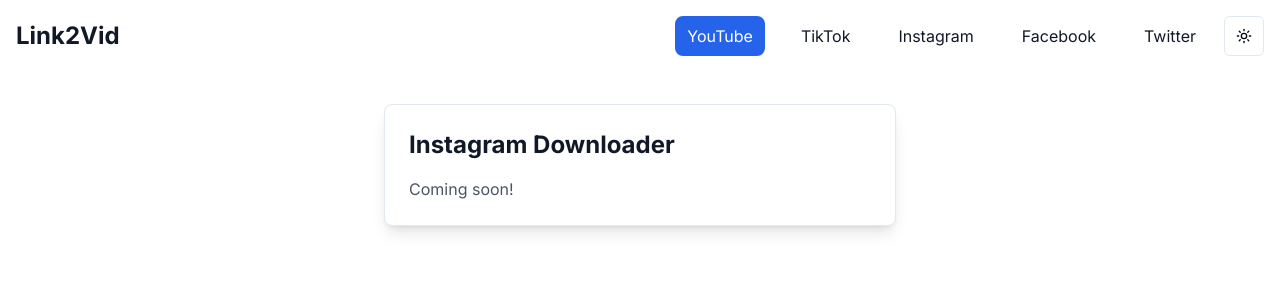
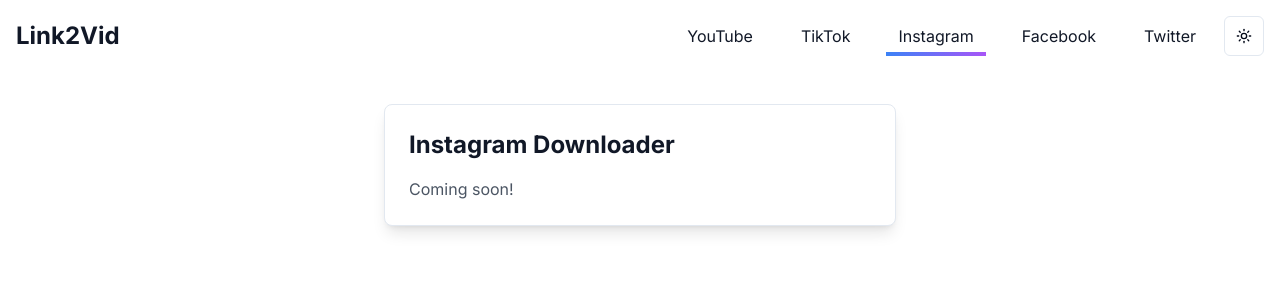
Before and after one commit to TSOlami/link2vid, a Next.js app: page /downloader/instagram in a window 1280 px wide. Shown: the top 300 px of the page. Built offline with nearby package versions, Linux system fonts and the light colour scheme.

Commit message:
Refactor Navbar component to manage active tab state and improve menu behavior. Added useEffect to close the menu on route change and enhanced tab highlighting with a gradient underline effect. Updated styles for smoother transitions.

```diff
--- a/src/components/Navbar.tsx
+++ b/src/components/Navbar.tsx
@@ -1,14 +1,15 @@
 "use client";
 
-import { useState } from "react";
+import { useState, useEffect } from "react";
 import Link from "next/link";
+import { usePathname } from "next/navigation";
 import { motion } from "framer-motion";
 import { ThemeToggle } from "@/components/theme-toggle";
 import { Menu, X } from "lucide-react";
 
 export default function Navbar() {
-  const [activeTab, setActiveTab] = useState("youtube");
   const [menuOpen, setMenuOpen] = useState(false);
+  const pathname = usePathname() || "";
 
   const tabs = [
     { id: "youtube", name: "YouTube", href: "/downloader/youtube" },
@@ -17,6 +18,10 @@
     { id: "facebook", name: "Facebook", href: "/downloader/facebook" },
     { id: "twitter", name: "Twitter", href: "/downloader/twitter" },
   ];
+
+  useEffect(() => {
+    setMenuOpen(false);
+  }, [pathname]);
 
   return (
     <nav className="bg-white dark:bg-gray-900 shadow-md">
@@ -34,27 +39,25 @@
         </div>
 
         {/* Tabs */}
-        <div className={`md:flex items-center ${menuOpen ? "block" : "hidden"}`}>
+        <div className={`md:flex items-center ${menuOpen ? "block" : "hidden"} transition-all duration-300 ease-in-out`}>
           <ul className="flex flex-col md:flex-row md:space-x-6">
             {tabs.map((tab) => (
-              <li key={tab.id}>
+              <li key={tab.id} className="relative">
                 <Link href={tab.href}>
                   <motion.div
-                    className={`px-3 py-2 rounded-lg cursor-pointer ${
-                      activeTab === tab.id
-                        ? "bg-blue-600 text-white"
-                        : "text-gray-900 dark:text-white"
-                    }`}
-                    onClick={() => {
-                      setActiveTab(tab.id);
-                      setMenuOpen(false);
-                    }}
+                    className={`px-3 py-2 cursor-pointer text-gray-900 dark:text-white hover:text-blue-500 dark:hover:text-blue-400 transition-colors duration-300`}
                     whileHover={{ scale: 1.05 }}
                     whileTap={{ scale: 0.95 }}
                   >
                     {tab.name}
                   </motion.div>
                 </Link>
+                {pathname.includes(tab.id) && (
+                  <motion.div
+                    className="absolute bottom-0 left-0 right-0 h-1 bg-gradient-to-r from-blue-500 to-purple-500"
+                    layoutId="underline"
+                  />
+                )}
               </li>
             ))}
           </ul>
```
